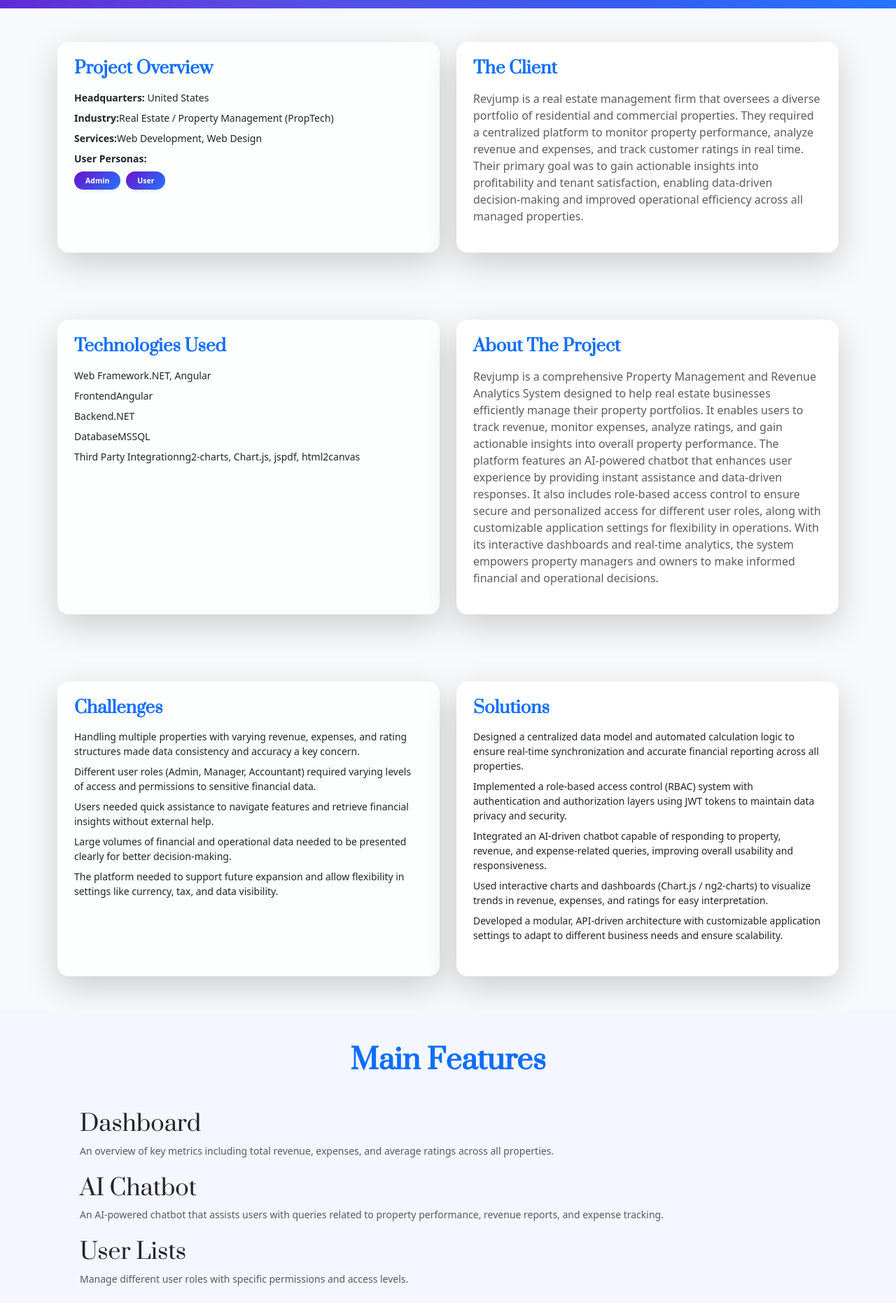
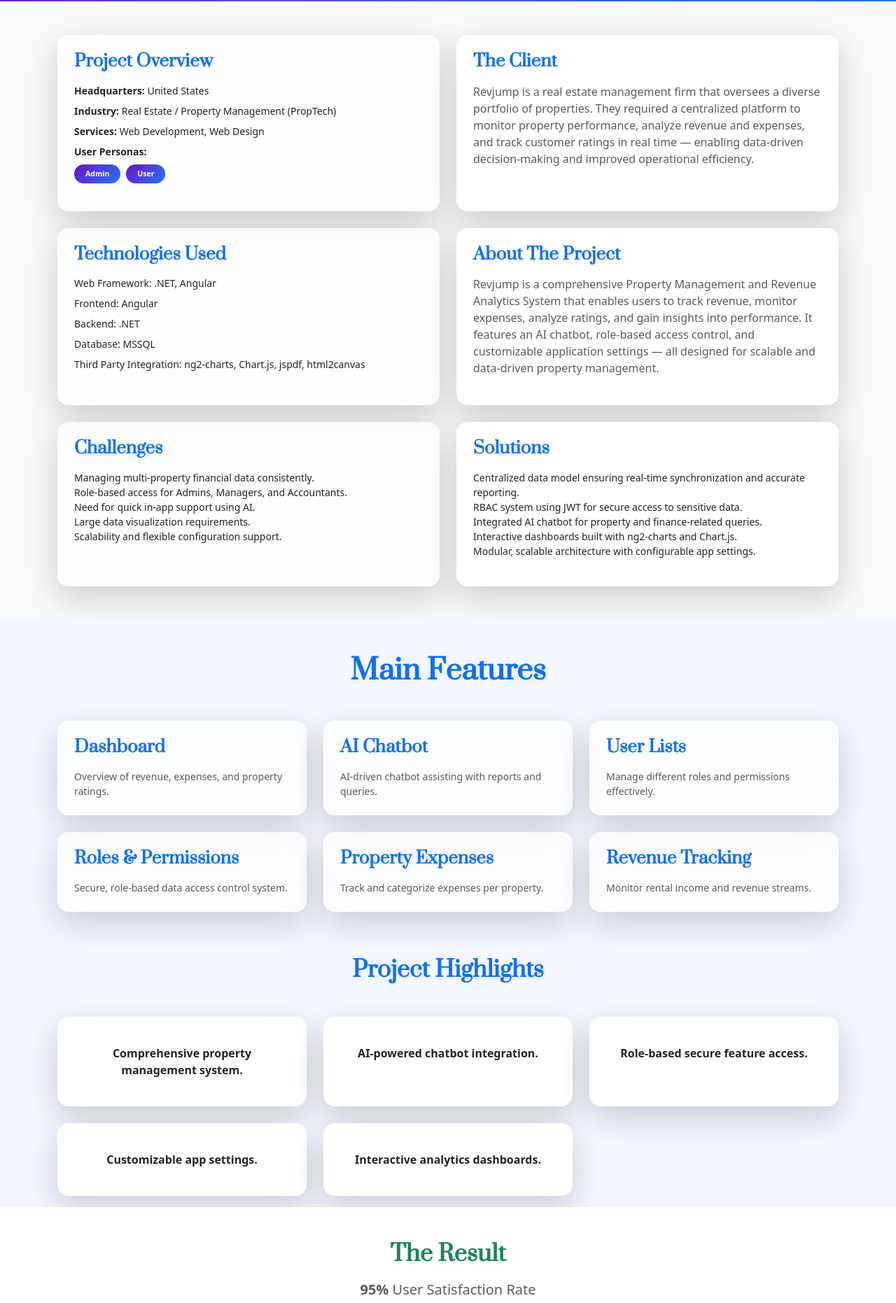
Before and after one commit to ketan123456/TechFutura-Solutions-Portfolio, a Next.js app: page /revjump in a window 1280 px wide. Shown: the part 340-2202 px from the top of the page at 70% size. Built offline with nearby package versions, Linux system fonts and the light colour scheme.

Commit message:
minor change

```diff
--- a/src/app/revjump/components/revjump.tsx
+++ b/src/app/revjump/components/revjump.tsx
@@ -1,12 +1,15 @@
 "use client";
 
-// import Image from "next/image";
+import Image from "next/image";
 import React, { useEffect, useState } from "react";
 import AOS from "aos";
 import "aos/dist/aos.css";
 import "bootstrap/dist/css/bootstrap.min.css";
 
-const Revjump = () => {
+const Revjump: React.FC = () => {
+  const [selectedImage, setSelectedImage] = useState<string | null>(null);
+
+  // ✅ Proper AOS initialization fix for Next.js
   useEffect(() => {
     if (typeof window !== "undefined") {
       const init = () => {
@@ -20,7 +23,6 @@
       };
       init();
 
-      // Use RAF to handle delayed hydration after refresh
       const timer = requestAnimationFrame(() => {
         AOS.refreshHard();
       });
@@ -29,8 +31,17 @@
     }
   }, []);
 
+  // Example images if you have visuals for this project
+  const images = [
+    "dashboard.png",
+    "analytics.png",
+    "chatbot.png",
+    "admin_panel.png",
+  ];
+
   return (
     <div className="bg-light text-dark">
+      {/* ===== Hero Section ===== */}
       <section
         className="text-white text-center py-5 position-relative overflow-hidden"
         style={{
@@ -44,9 +55,7 @@
           }}
         />
         <div className="container position-relative py-5" data-aos="fade-up">
-          <h1 className=" fw-bold mb-3 text-shadow-lg text-white">
-            Revjump
-          </h1>
+          <h1 className="fw-bold mb-3 text-shadow-lg text-white h2">Revjump</h1>
           <p className="lead mb-4 opacity-75 fs-5">
             Revolutionizing Property Management with Data-Driven Insights
           </p>
@@ -55,23 +64,25 @@
           </button>
         </div>
       </section>
+
+      {/* ===== Project Overview & Client ===== */}
       <section className="container py-5">
+        <div className="vstack gap-4">
           <div className="row g-4 align-items-stretch">
+            {/* Project Overview */}
             <div className="col-md-6" data-aos="fade-right">
               <div className="card border-0 shadow-lg rounded-4 h-100 p-4 bg-white bg-opacity-75 backdrop-blur">
-              <h4 className="fw-bold text-primary mb-3 ">
-                Project Overview
-              </h4>
+                <h4 className="fw-bold text-primary mb-3">Project Overview</h4>
                 <ul className="list-unstyled small">
                   <li className="mb-2">
                     <strong>Headquarters:</strong> United States
                   </li>
                   <li className="mb-2">
-                  <strong>Industry:</strong>Real Estate / Property Management
+                    <strong>Industry:</strong> Real Estate / Property Management
                     (PropTech)
                   </li>
                   <li className="mb-2">
-                  <strong>Services:</strong>Web Development, Web Design
+                    <strong>Services:</strong> Web Development, Web Design
                   </li>
                   <li>
                     <strong>User Personas:</strong>
@@ -92,151 +103,119 @@
                 </ul>
               </div>
             </div>
+
+            {/* The Client */}
             <div className="col-md-6" data-aos="fade-left">
               <div className="card border-0 shadow-lg rounded-4 h-100 p-4 bg-white">
-              <h4 className="fw-bold text-primary mb-3 ">
-                The Client
-              </h4>
+                <h4 className="fw-bold text-primary mb-3">The Client</h4>
                 <p className="text-muted">
-                Revjump is a real estate management firm that oversees a diverse
-                portfolio of residential and commercial properties. They
-                required a centralized platform to monitor property performance,
-                analyze revenue and expenses, and track customer ratings in real
-                time. Their primary goal was to gain actionable insights into
-                profitability and tenant satisfaction, enabling data-driven
-                decision-making and improved operational efficiency across all
-                managed properties.
+                  Revjump is a real estate management firm that oversees a
+                  diverse portfolio of properties. They required a centralized
+                  platform to monitor property performance, analyze revenue and
+                  expenses, and track customer ratings in real time — enabling
+                  data-driven decision-making and improved operational
+                  efficiency.
                 </p>
               </div>
             </div>
           </div>
-      </section>
-      {/* =======Technology Used and About the project======== */}
-      <section className="container py-5">
+
+          {/* Technologies & About Project */}
           <div className="row g-4 align-items-stretch">
+            {/* Technologies Used */}
             <div className="col-md-6" data-aos="fade-right">
               <div className="card border-0 shadow-lg rounded-4 h-100 p-4 bg-white bg-opacity-75 backdrop-blur">
-              <h4 className="fw-bold text-primary mb-3 ">
-                Technologies Used
-              </h4>
+                <h4 className="fw-bold text-primary mb-3">Technologies Used</h4>
                 <ul className="list-unstyled small">
                   <li className="mb-2">
-                  <span>Web Framework</span>
+                    <span>Web Framework: </span>
                     <span>.NET, Angular</span>
                   </li>
                   <li className="mb-2">
-                  <span>Frontend</span>
+                    <span>Frontend: </span>
                     <span>Angular</span>
                   </li>
                   <li className="mb-2">
-                  <span>Backend</span>
+                    <span>Backend: </span>
                     <span>.NET</span>
                   </li>
                   <li className="mb-2">
-                  <span>Database</span>
+                    <span>Database: </span>
                     <span>MSSQL</span>
                   </li>
                   <li className="mb-2">
-                  <span>Third Party Integration</span>
+                    <span>Third Party Integration: </span>
                     <span>ng2-charts, Chart.js, jspdf, html2canvas</span>
                   </li>
                 </ul>
               </div>
             </div>
+
+            {/* About The Project */}
             <div className="col-md-6" data-aos="fade-left">
               <div className="card border-0 shadow-lg rounded-4 h-100 p-4 bg-white">
-              <h4 className="fw-bold text-primary mb-3 ">
-                About The Project
-              </h4>
+                <h4 className="fw-bold text-primary mb-3">About The Project</h4>
                 <p className="text-muted">
                   Revjump is a comprehensive Property Management and Revenue
-                Analytics System designed to help real estate businesses
-                efficiently manage their property portfolios. It enables users
-                to track revenue, monitor expenses, analyze ratings, and gain
-                actionable insights into overall property performance. The
-                platform features an AI-powered chatbot that enhances user
-                experience by providing instant assistance and data-driven
-                responses. It also includes role-based access control to ensure
-                secure and personalized access for different user roles, along
-                with customizable application settings for flexibility in
-                operations. With its interactive dashboards and real-time
-                analytics, the system empowers property managers and owners to
-                make informed financial and operational decisions.
+                  Analytics System that enables users to track revenue, monitor
+                  expenses, analyze ratings, and gain insights into performance.
+                  It features an AI chatbot, role-based access control, and
+                  customizable application settings — all designed for scalable
+                  and data-driven property management.
                 </p>
               </div>
             </div>
           </div>
-      </section>
-      {/*=== Challenges And Solutions ===*/}
-      <section className="container py-5">
+
+          {/* Challenges & Solutions */}
           <div className="row g-4 align-items-stretch">
+            {/* Challenges */}
             <div className="col-md-6" data-aos="fade-right">
               <div className="card border-0 shadow-lg rounded-4 h-100 p-4 bg-white bg-opacity-75 backdrop-blur">
-              <h4 className="fw-bold text-primary mb-3 ">
-                Challenges
-              </h4>
+                <h4 className="fw-bold text-primary mb-3">Challenges</h4>
                 <ul className="list-unstyled small">
-                <li className="mb-2">
-                  Handling multiple properties with varying revenue, expenses,
-                  and rating structures made data consistency and accuracy a key
-                  concern.
+                  <li>Managing multi-property financial data consistently.</li>
+                  <li>
+                    Role-based access for Admins, Managers, and Accountants.
                   </li>
-                <li className="mb-2">
-                  Different user roles (Admin, Manager, Accountant) required
-                  varying levels of access and permissions to sensitive
-                  financial data.
-                </li>
-                <li className="mb-2">
-                  Users needed quick assistance to navigate features and
-                  retrieve financial insights without external help.
-                </li>
-                <li className="mb-2">
-                  Large volumes of financial and operational data needed to be
-                  presented clearly for better decision-making.
-                </li>
-                <li className="mb-2">
-                  The platform needed to support future expansion and allow
-                  flexibility in settings like currency, tax, and data
-                  visibility.
-                </li>
+                  <li>Need for quick in-app support using AI.</li>
+                  <li>Large data visualization requirements.</li>
+                  <li>Scalability and flexible configuration support.</li>
                 </ul>
               </div>
             </div>
+
+            {/* Solutions */}
             <div className="col-md-6" data-aos="fade-left">
               <div className="card border-0 shadow-lg rounded-4 h-100 p-4 bg-white">
-              <h4 className="fw-bold text-primary mb-3 ">Solutions</h4>
+                <h4 className="fw-bold text-primary mb-3">Solutions</h4>
                 <ul className="list-unstyled small">
-                <li className="mb-2">
-                  Designed a centralized data model and automated calculation
-                  logic to ensure real-time synchronization and accurate
-                  financial reporting across all properties.
+                  <li>
+                    Centralized data model ensuring real-time synchronization
+                    and accurate reporting.
                   </li>
-                <li className="mb-2">
-                  Implemented a role-based access control (RBAC) system with
-                  authentication and authorization layers using JWT tokens to
-                  maintain data privacy and security.
+                  <li>
+                    RBAC system using JWT for secure access to sensitive data.
                   </li>
-                <li className="mb-2">
-                  Integrated an AI-driven chatbot capable of responding to
-                  property, revenue, and expense-related queries, improving
-                  overall usability and responsiveness.
+                  <li>
+                    Integrated AI chatbot for property and finance-related
+                    queries.
                   </li>
-                <li className="mb-2">
-                  Used interactive charts and dashboards (Chart.js / ng2-charts)
-                  to visualize trends in revenue, expenses, and ratings for easy
-                  interpretation.
+                  <li>
+                    Interactive dashboards built with ng2-charts and Chart.js.
                   </li>
-                <li className="mb-2">
-                  Developed a modular, API-driven architecture with customizable
-                  application settings to adapt to different business needs and
-                  ensure scalability.
+                  <li>
+                    Modular, scalable architecture with configurable app
+                    settings.
                   </li>
                 </ul>
               </div>
             </div>
           </div>
+        </div>
       </section>
-      {/*======== Main Features ======*/}
+
+      {/* ===== Main Features ===== */}
       <section
         className="py-5 position-relative"
         style={{ background: "#f4f7ff" }}>
@@ -244,76 +223,59 @@
           <h2 className="fw-bold h1 text-center text-primary mb-5">
             Main Features
           </h2>
-          <ul className="list-unstyled small">
-            <ul>
-              <li className="mb-4">
-                <h4 className="h2">Dashboard</h4>
-                <p className="text-muted">
-                  An overview of key metrics including total revenue, expenses,
-                  and average ratings across all properties.
-                </p>
-              </li>
-              <li className="mb-4">
-                <h4 className="h2">AI Chatbot</h4>
-                <p className="text-muted">
-                  An AI-powered chatbot that assists users with queries related
-                  to property performance, revenue reports, and expense
-                  tracking.
-                </p>
-              </li>
-              <li className="mb-4">
-                <h4 className="h2">User Lists</h4>
-                <p className="text-muted">
-                  Manage different user roles with specific permissions and
-                  access levels.
-                </p>
-              </li>
-              <li className="mb-4">
-                <h4 className="h2">Roles And Permissions</h4>
-                <p className="text-muted">
-                  Role-based access control to ensure secure and appropriate
-                  data visibility.
-                </p>
-              </li>
-              <li className="mb-4">
-                <h4 className="h2">Property Expenses</h4>
-                <p className="text-muted">
-                  Track and categorize expenses for each property.
-                </p>
-              </li>
-              <li className="mb-4">
-                <h4 className="h2">Revenue Tracking</h4>
-                <p className="text-muted">
-                  Monitor rental income and other revenue streams for
-                  properties.
-                </p>
-              </li>
-            </ul>
-          </ul>
+          <div className="row g-4 align-items-stretch">
+            {[
+              {
+                title: "Dashboard",
+                desc: "Overview of revenue, expenses, and property ratings.",
+              },
+              {
+                title: "AI Chatbot",
+                desc: "AI-driven chatbot assisting with reports and queries.",
+              },
+              {
+                title: "User Lists",
+                desc: "Manage different roles and permissions effectively.",
+              },
+              {
+                title: "Roles & Permissions",
+                desc: "Secure, role-based data access control system.",
+              },
+              {
+                title: "Property Expenses",
+                desc: "Track and categorize expenses per property.",
+              },
+              {
+                title: "Revenue Tracking",
+                desc: "Monitor rental income and revenue streams.",
+              },
+            ].map((feature, i) => (
+              <div className="col-md-6 col-lg-4" key={i}>
+                <div className="card border-0 shadow-lg rounded-4 h-100 p-4 bg-white bg-opacity-75 backdrop-blur">
+                  <h4 className="fw-bold text-primary mb-3">{feature.title}</h4>
+                  <p className="small mb-0 text-muted">{feature.desc}</p>
+                </div>
+              </div>
+            ))}
+          </div>
         </div>
       </section>
+
+      {/* ===== Highlights ===== */}
       <section
-        className="py-5 position-relative"
+        className="py-3 position-relative"
         style={{ background: "#f4f7ff" }}>
         <div className="container" data-aos="fade-up">
-          {/* <div>
-            <h1>Overview</h1>
-            <p>
-              The Inception Fertility platform presents fertility guidance and
-              products through an elegant, medically informative interface
-              designed for easy navigation and optimal SEO performance.{" "}
-            </p>
-          </div> */}
           <h2 className="fw-bold text-center text-primary mb-5">
             Project Highlights
           </h2>
           <div className="row g-4">
             {[
-              "Developed a comprehensive property management system to track revenue, expenses, and customer ratings in real time.",
-              "Integrated an AI-powered chatbot to assist users with queries, reports, and property insights.",
-              "Implemented role-based permissions ensuring secure and controlled feature access for different user types.",
-              "Added customizable application settings for configuration of preferences like currency, tax rates, and data visibility.",
-              "Provided interactive analytics dashboards with visual reports using Chart.js / ng2-charts for better decision-making.",
+              "Comprehensive property management system.",
+              "AI-powered chatbot integration.",
+              "Role-based secure feature access.",
+              "Customizable app settings.",
+              "Interactive analytics dashboards.",
             ].map((item, i) => (
               <div className="col-md-6 col-lg-4" key={i}>
                 <div
@@ -339,59 +301,22 @@
           </div>
         </div>
       </section>
-      {/* ===== Final Result ===== */}
+
+      {/* ===== Result Section ===== */}
       <section className="py-5 text-center bg-white" data-aos="zoom-in">
         <div className="container">
           <h2 className="fw-bold text-success mb-3">The Result</h2>
-          <p className=" fs-5">
-            <span className="fw-bold fs-4 text-dark">95%</span> User
-            Satisfaction Rate <br />
-            <span className="fw-bold fs-4 text-dark">40%</span> Increase in
-            Operational Efficiency <br />
-            <span className="fw-bold fs-4 text-dark">30%</span> Growth in
-            Revenue Across Managed Properties
+          <p className="fs-5 text-muted">
+            <strong>95%</strong> User Satisfaction Rate <br />
+            <strong>40%</strong> Increase in Operational Efficiency <br />
+            <strong>30%</strong> Growth in Revenue
           </p>
           <blockquote className="blockquote fst-italic text-primary mt-4">
             “Project-first approach. Excellent results. Premium client
-            satisfaction. “That's why our Client love working with us.
+            satisfaction.”
           </blockquote>
         </div>
       </section>
-
-      {/* ===== Custom Styles ===== */}
-      <style jsx>{`
-        .image-wrapper {
-          overflow: hidden;
-        }
-        .image-wrapper:hover img {
-          transform: scale(1.05);
-        }
-        .overlay {
-          position: absolute;
-          inset: 0;
-          background: rgba(0, 0, 0, 0.45);
-          opacity: 0;
-          transition: opacity 0.4s ease;
-        }
-        .image-wrapper:hover .overlay {
-          opacity: 1;
-        }
-        .fullscreen-modal {
-          position: fixed;
-          inset: 0;
-          background: rgba(0, 0, 0, 0.85);
-          z-index: 1050;
-          animation: fadeIn 0.3s ease;
-        }
-        @keyframes fadeIn {
-          from {
-            opacity: 0;
-          }
-          to {
-            opacity: 1;
-          }
-        }
-      `}</style>
     </div>
   );
 };
```
Also changed, not shown: src/app/gotu/component/Gotu.tsx (+99 -164 lines). Lines whose indentation alone changed are shown as unchanged.
